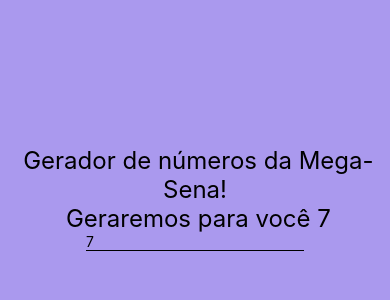
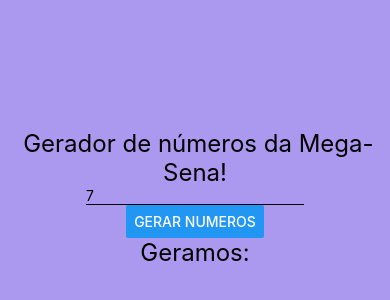
Before and after one commit to leandrocodes/react-native-cheatsheet, a React Native app: screen / in a window 390 px wide. Shown: the part 224-524 px from the top of the page. Built offline with nearby package versions, Linux system fonts and the light colour scheme.

Commit message:
generating random number with recursion

```diff
--- a/src/components/mega/Mega.js
+++ b/src/components/mega/Mega.js
@@ -1,14 +1,31 @@
 import React from 'react'
-import { Text, TextInput } from 'react-native'
+import { Button, Text, TextInput } from 'react-native'
 import style from '../style'
 
 export default class Mega extends React.Component {
   state = {
-    qty: this.props.qty
+    qty: this.props.qty,
+    numbers: []
   }
 
-  changeQty(qty) {
-    this.setState({qty})
+  changeQty = (qty) => {
+    this.setState({ qty: Number(qty) })
+  }
+
+  gerateNumber = (nums) => {
+    const newN = parseInt(Math.random() * 60 + 1)
+    return nums.includes(newN) ? this.gerateNumber(nums) : newN
+  }
+
+  generateNumbers = () => {
+    const numbers = Array(this.state.qty)
+      .fill()
+      .reduce(n => [...n, this.gerateNumber(n)], [])
+      .sort((a, b) => a-b)
+
+      console.log(numbers)
+
+    this.setState({ numbers })
   }
 
   // constructor(props) {
@@ -23,15 +40,19 @@
     return (
       <>
         <Text style={style.text}> Gerador de números da Mega-Sena!</Text>
-        <Text style={style.text}> Geraremos para você {this.state.qty}</Text>
 
         <TextInput
           keyboardType={'numeric'}
-          style={ {borderBottomWidth: 1} }
+          style={{ borderBottomWidth: 1 }}
           placeholder='Digite quantos numeros vc quer gerar'
-          value={this.state.qty}
-          onChangeText={qty => this.changeQty(qty)}
+          value={`${this.state.qty}`}
+          onChangeText={this.changeQty}
         />
+        <Button title='Gerar numeros' onPress={this.generateNumbers}></Button>
+        <Text style={style.text}>
+          {' '}
+          Geramos: {this.state.numbers.join(', ')}
+        </Text>
       </>
     )
   }
```
